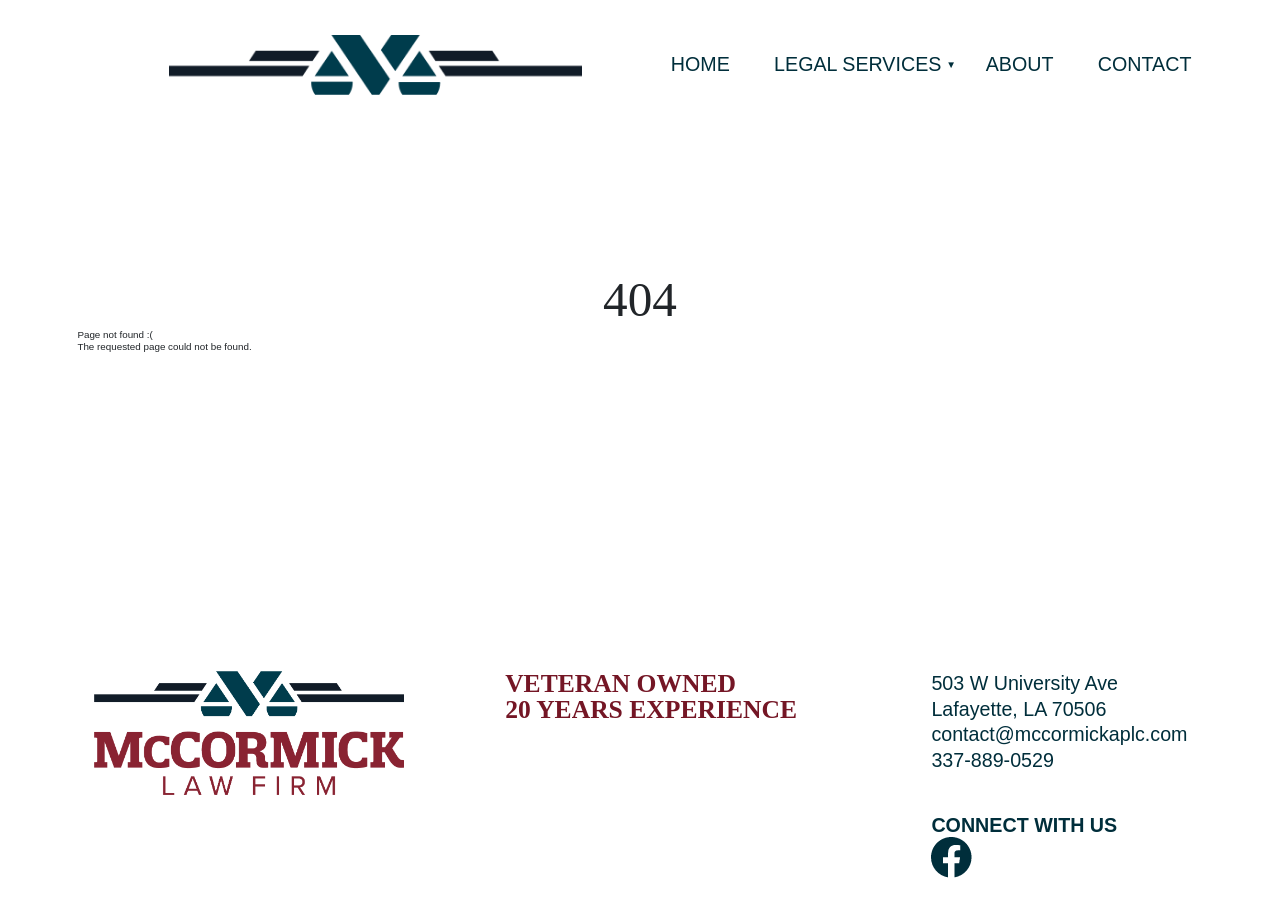
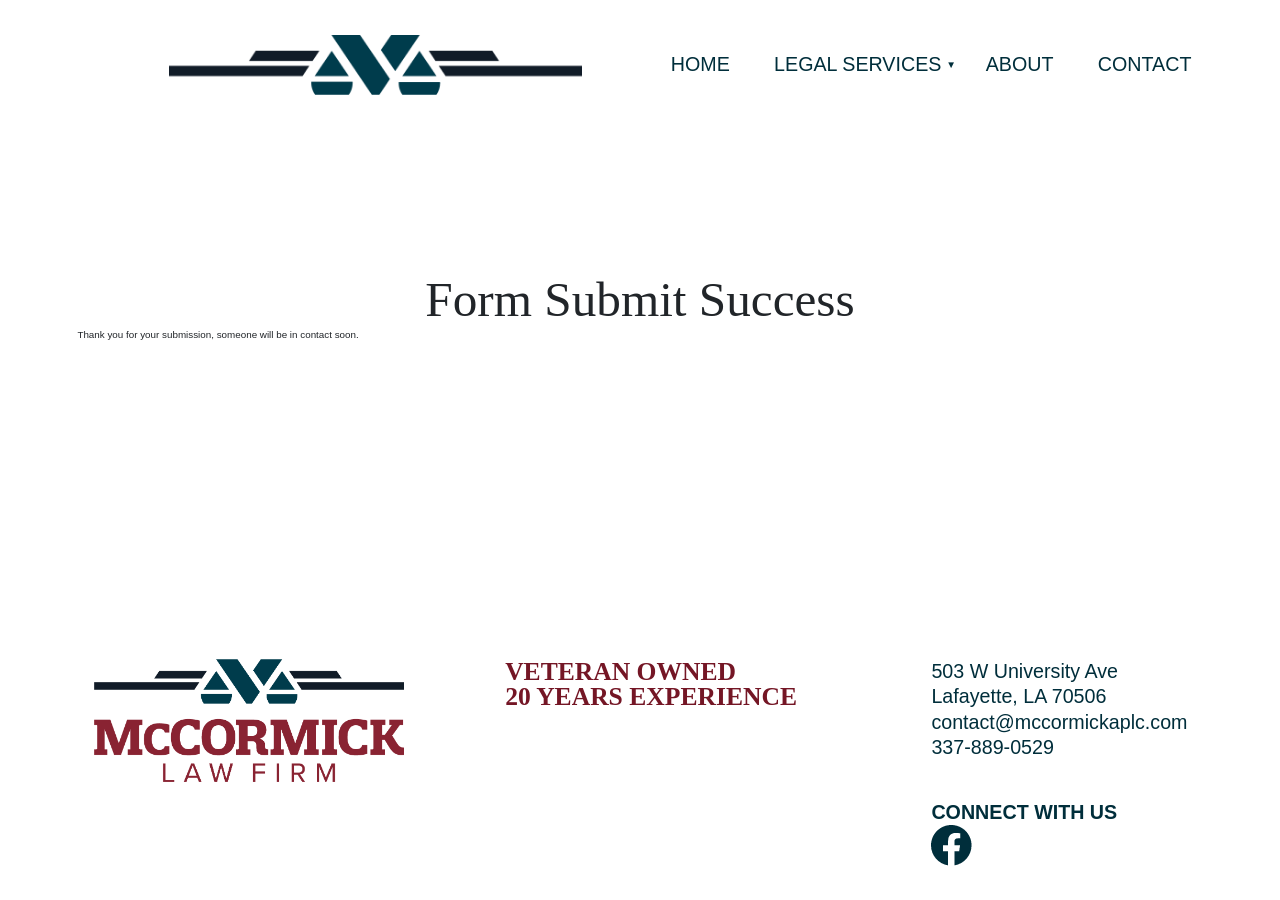
Before and after one commit to bscwebadmin/mccormickcc, a Jekyll site: the page built from success.html, in a window 1280 px wide and 900 px high. Built offline with Jekyll 4.4.1, drawn with Linux system fonts in a browser that asks for light colours; some web fonts are replaced.

Commit message:
update success

```diff
--- a/success.html
+++ b/success.html
@@ -4,8 +4,7 @@
 ---
 <div class="container">
 <div class="not-found-content text-center justify-content-center" style="padding: 30vh 0;">
-  <h1 class="display-1">404</h1>
-  <p><strong>Page not found :(</strong></p>
-  <p>The requested page could not be found.</p>
+  <h1 class="display-1">Form Submit Success</h1>
+  <p>Thank you for your submission, someone will be in contact soon.</p>
 </div>
 </div>
```
